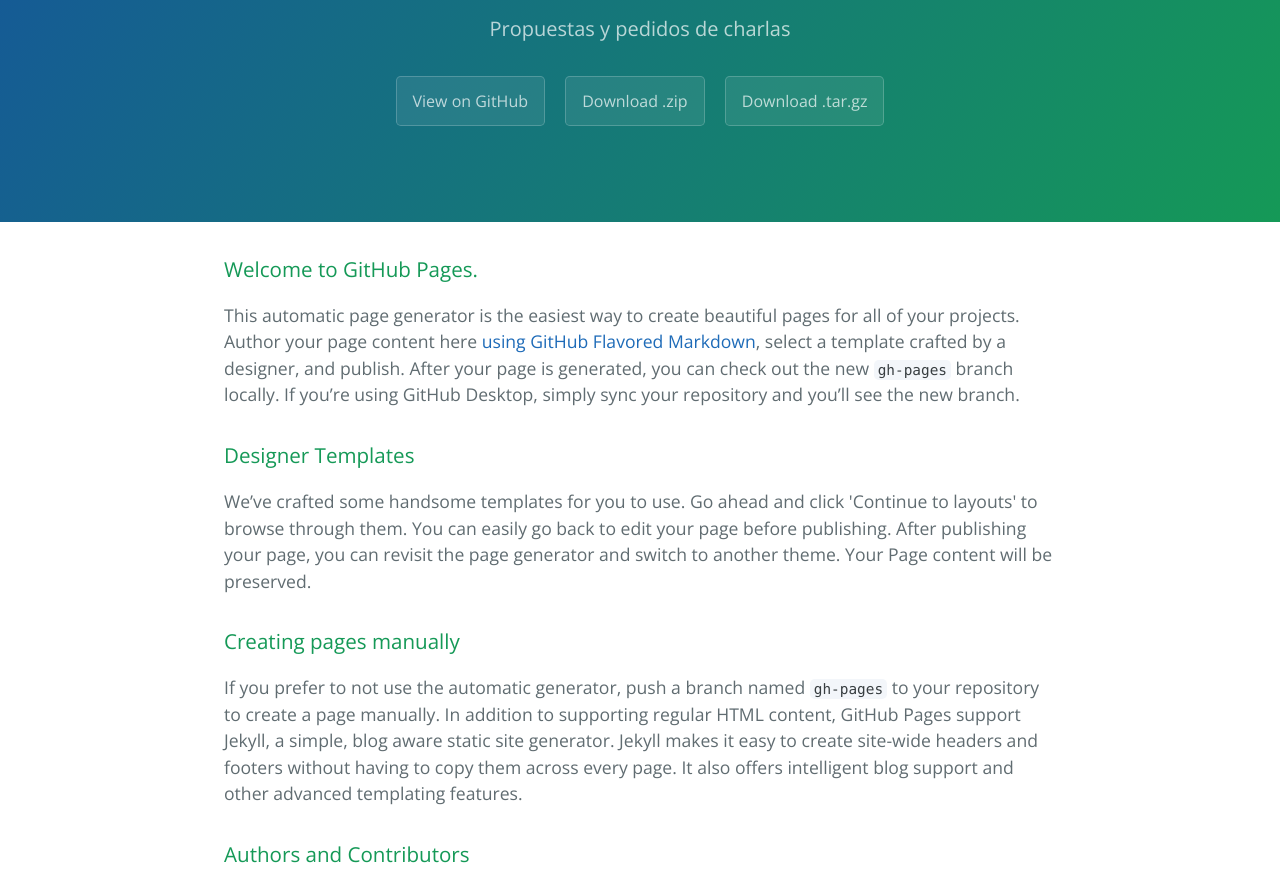
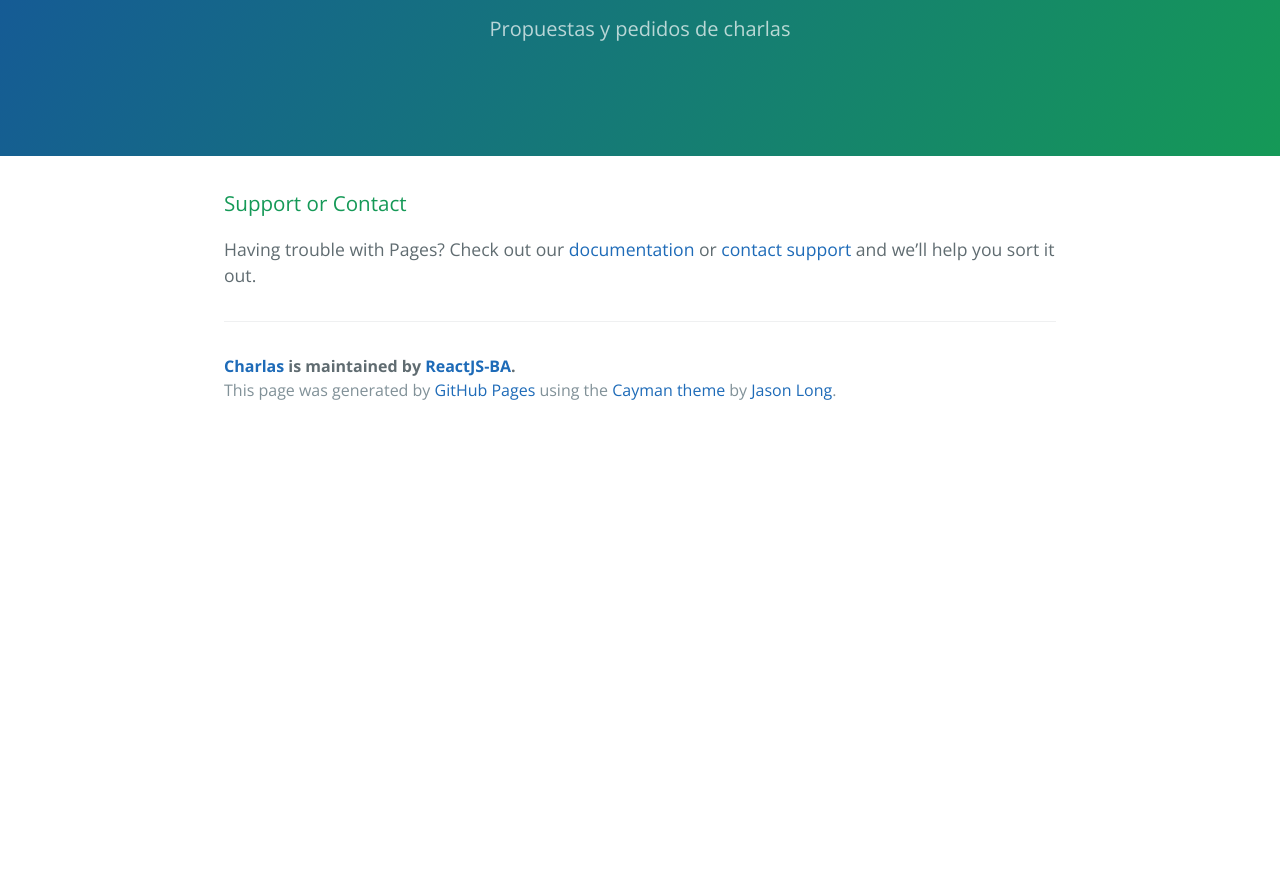
Before and after one commit to ReactJS-BA/charlas, a plain HTML site: page index.html in a window 1280 px wide. Shown: the part 161-1045 px from the top of the page. After the commit the page ends 800 px from the top, so only its background shows below. Drawn offline with nearby package versions, Linux system fonts and the light colour scheme.

Commit message:
sacando algo de contenido

```diff
--- a/index.html
+++ b/index.html
@@ -13,31 +13,9 @@
     <section class="page-header">
       <h1 class="project-name">Charlas</h1>
       <h2 class="project-tagline">Propuestas y pedidos de charlas</h2>
-      <a href="https://github.com/ReactJS-BA/charlas" class="btn">View on GitHub</a>
-      <a href="https://github.com/ReactJS-BA/charlas/zipball/master" class="btn">Download .zip</a>
-      <a href="https://github.com/ReactJS-BA/charlas/tarball/master" class="btn">Download .tar.gz</a>
     </section>
 
     <section class="main-content">
-      <h3>
-<a id="welcome-to-github-pages" class="anchor" href="#welcome-to-github-pages" aria-hidden="true"><span aria-hidden="true" class="octicon octicon-link"></span></a>Welcome to GitHub Pages.</h3>
-
-<p>This automatic page generator is the easiest way to create beautiful pages for all of your projects. Author your page content here <a href="https://guides.github.com/features/mastering-markdown/">using GitHub Flavored Markdown</a>, select a template crafted by a designer, and publish. After your page is generated, you can check out the new <code>gh-pages</code> branch locally. If you’re using GitHub Desktop, simply sync your repository and you’ll see the new branch.</p>
-
-<h3>
-<a id="designer-templates" class="anchor" href="#designer-templates" aria-hidden="true"><span aria-hidden="true" class="octicon octicon-link"></span></a>Designer Templates</h3>
-
-<p>We’ve crafted some handsome templates for you to use. Go ahead and click 'Continue to layouts' to browse through them. You can easily go back to edit your page before publishing. After publishing your page, you can revisit the page generator and switch to another theme. Your Page content will be preserved.</p>
-
-<h3>
-<a id="creating-pages-manually" class="anchor" href="#creating-pages-manually" aria-hidden="true"><span aria-hidden="true" class="octicon octicon-link"></span></a>Creating pages manually</h3>
-
-<p>If you prefer to not use the automatic generator, push a branch named <code>gh-pages</code> to your repository to create a page manually. In addition to supporting regular HTML content, GitHub Pages support Jekyll, a simple, blog aware static site generator. Jekyll makes it easy to create site-wide headers and footers without having to copy them across every page. It also offers intelligent blog support and other advanced templating features.</p>
-
-<h3>
-<a id="authors-and-contributors" class="anchor" href="#authors-and-contributors" aria-hidden="true"><span aria-hidden="true" class="octicon octicon-link"></span></a>Authors and Contributors</h3>
-
-<p>You can <a href="https://help.github.com/articles/basic-writing-and-formatting-syntax/#mentioning-users-and-teams" class="user-mention">@mention</a> a GitHub username to generate a link to their profile. The resulting <code>&lt;a&gt;</code> element will link to the contributor’s GitHub Profile. For example: In 2007, Chris Wanstrath (<a href="https://github.com/defunkt" class="user-mention">@defunkt</a>), PJ Hyett (<a href="https://github.com/pjhyett" class="user-mention">@pjhyett</a>), and Tom Preston-Werner (<a href="https://github.com/mojombo" class="user-mention">@mojombo</a>) founded GitHub.</p>
 
 <h3>
 <a id="support-or-contact" class="anchor" href="#support-or-contact" aria-hidden="true"><span aria-hidden="true" class="octicon octicon-link"></span></a>Support or Contact</h3>
```
Also changed, not shown: params.json (deleted, +0 -6 lines).
